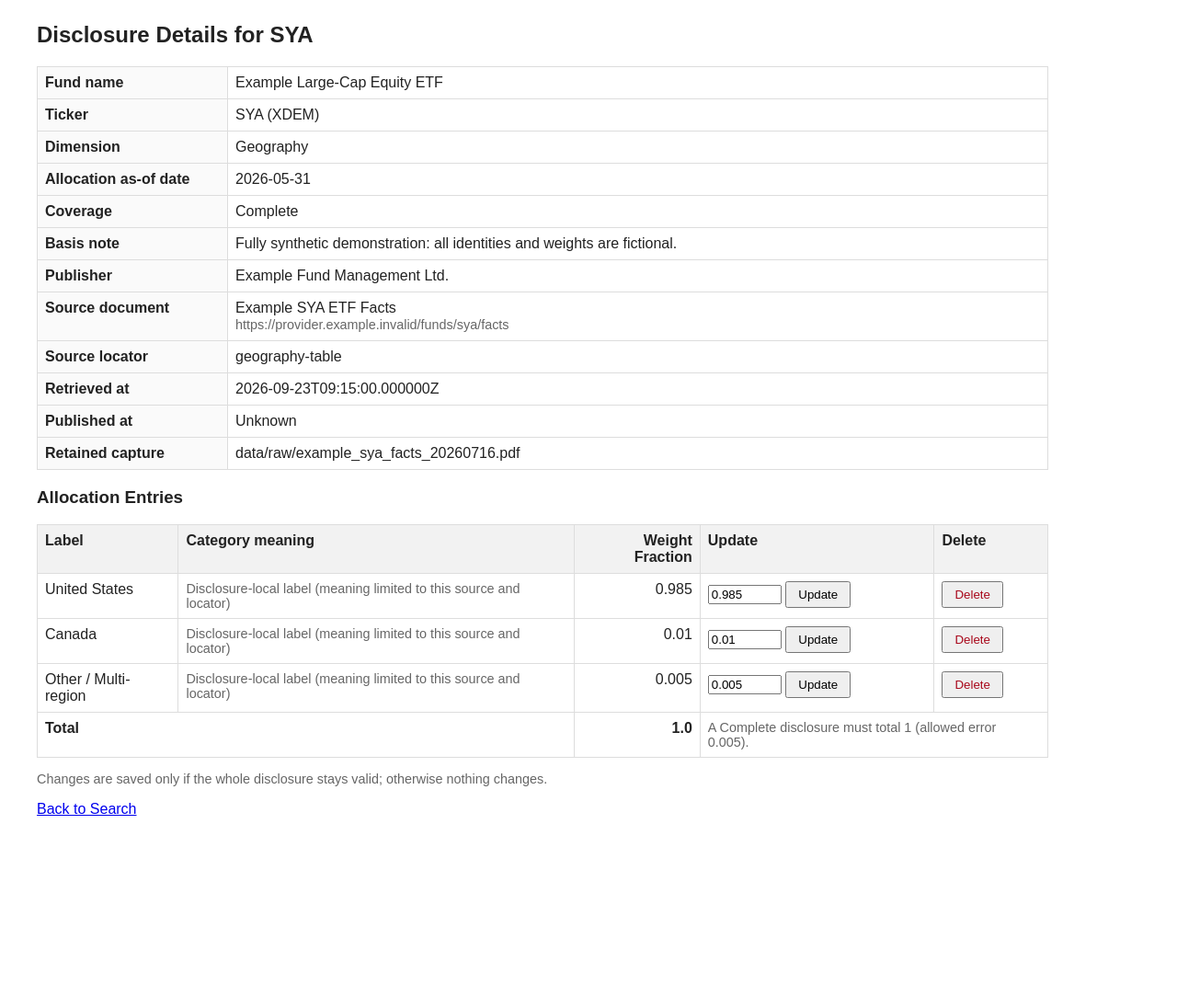
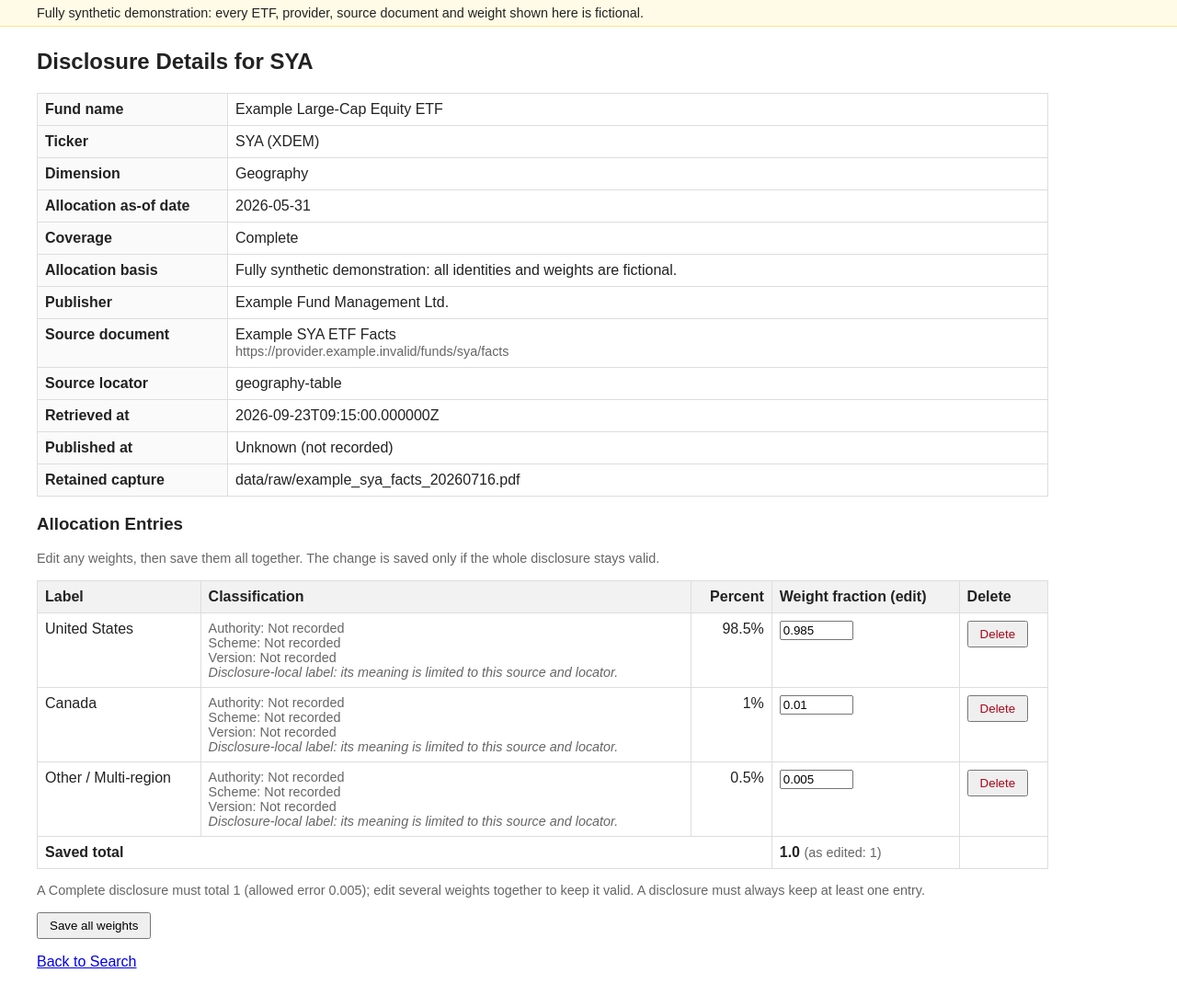
Before and after one commit to Pyrex111/CSC501_Data_Modeling_Project, a Flask app: page /disclosure/1 in a window 1280 px wide. Shown: the part 38-1133 px from the top of the page at 92% size. Before the commit the page ends 925 px from the top, so only its background shows below. Run offline with Flask 3, Linux system fonts and the light colour scheme; data comes from the database, SQL or seed files in the repository.

Commit message:
updated version

```diff
--- a/src/ui/app.py
+++ b/src/ui/app.py
@@ -11,28 +11,43 @@ from itertools import zip_longest
 sys.path.insert(0, os.path.abspath(os.path.join(os.path.dirname(__file__), '..')))
 
 from flask import Flask, flash, redirect, render_template, request, url_for
+from werkzeug.exceptions import HTTPException
 
 from biz import disclosures as biz
 from dal import lookups, repositories
-from dal.database import Database
+from dal.database import DEFAULT_DB_PATH, Database
 
 app = Flask(__name__)
 app.secret_key = os.environ.get('FLASK_SECRET_KEY', 'csc501_milestone4_secret')
+app.config['DATABASE'] = DEFAULT_DB_PATH  # tests point this at a temporary copy
 
 FORM_ROWS = 8  # entry rows shown on the create form
+DEFAULT_BASIS = 'Synthetic demonstration: all identities and weights are fictional.'
+
+
+def db():
+    return Database(app.config['DATABASE'])
 
 
 def _fail(exc):
     flash(biz.friendly_error(exc), 'error')
 
 
+def _require_in_snapshot(conn, snapshot_id, entry_ids):
+    owned = {e['EntryId'] for e in repositories.get_allocation_entries(conn, snapshot_id)}
+    if not set(entry_ids) <= owned:
+        raise repositories.ValidationError('Some entries do not belong to this disclosure.')
+
+
+# ---------------------------------------------------------------- search
 @app.route('/')
 def index():
     filters = {k: request.args.get(k, '') for k in ('ticker', 'dimension', 'as_of')}
     disclosures = []
     try:
         parsed = biz.parse_search(request.args)
-        with Database() as conn:
+        filters['ticker'] = parsed['ticker'] or ''
+        with db() as conn:
             disclosures = repositories.search_disclosures(
                 conn, ticker=parsed['ticker'],
                 dimension_name=parsed['dimension'], as_of_date=parsed['as_of'])
@@ -42,36 +57,46 @@ def index():
                            dimensions=biz.DIMENSIONS)
 
 
-@app.route('/disclosure/<int:snapshot_id>')
+# ---------------------------------------------------------------- detail
+def _render_detail(snapshot_id, edits=None, status=200):
+    with db() as conn:
+        detail = repositories.get_disclosure_detail(conn, snapshot_id)
+        same_etf = repositories.search_disclosures(conn, etf_id=detail['ETFId'])
+    match = next((r for r in same_etf if r['SnapshotId'] == snapshot_id), {})
+    detail['Ticker'] = match.get('Ticker')
+    detail['ExchangeContext'] = match.get('ExchangeContext')
+    entries = biz.annotate_entries(detail['Entries'])
+    for e in entries:
+        e['Input'] = (edits or {}).get(e['EntryId'], e['WeightFraction'])
+    return render_template('detail.html', detail=detail, entries=entries,
+                           total=biz.total_weight(entries)), status
+
+
+@app.route('/disclosure/<snapshot_id>')
 def detail(snapshot_id):
     try:
-        with Database() as conn:
-            detail = repositories.get_disclosure_detail(conn, snapshot_id)
-            same_etf = repositories.search_disclosures(conn, etf_id=detail['ETFId'])
-        match = next((r for r in same_etf if r['SnapshotId'] == snapshot_id), {})
-        detail['Ticker'] = match.get('Ticker')
-        detail['ExchangeContext'] = match.get('ExchangeContext')
-        entries = biz.annotate_entries(detail['Entries'])
-        return render_template('detail.html', detail=detail, entries=entries,
-                               total=biz.total_weight(entries))
+        return _render_detail(biz.parse_id(snapshot_id, 'Disclosure'))
     except Exception as exc:
         _fail(exc)
         return redirect(url_for('index'))
 
 
+# ---------------------------------------------------------------- create
 @app.route('/disclosure/new', methods=['GET', 'POST'])
 def new_disclosure():
+    status = 200
     if request.method == 'POST':
         try:
             payload = biz.parse_new_disclosure(request.form)
-            with Database() as conn:
+            with db() as conn:
                 created = repositories.create_disclosure(conn, payload)
             flash('Disclosure created.', 'success')
             return redirect(url_for('detail', snapshot_id=created['SnapshotId']))
         except Exception as exc:
             _fail(exc)
+            status = 422
     try:
-        with Database() as conn:
+        with db() as conn:
             etfs = lookups.list_etfs(conn)
             dimensions = lookups.list_dimensions(conn)
             sources = lookups.list_source_documents(conn)
@@ -85,27 +110,32 @@ def new_disclosure():
     rows += [('', '')] * max(0, FORM_ROWS - len(rows))
     return render_template('new.html', etfs=etfs, dimensions=dimensions, sources=sources,
                            categories=biz.category_scopes(categories, sources),
-                           statuses=biz.COVERAGE_STATUSES, rows=rows, form=request.form)
+                           statuses=biz.COVERAGE_STATUSES, rows=rows, form=request.form,
+                           default_basis=DEFAULT_BASIS), status
 
 
-def _back_to_detail(snapshot_id):
-    if snapshot_id:
-        return redirect(url_for('detail', snapshot_id=snapshot_id))
-    return redirect(url_for('index'))
-
-
-@app.route('/update_weight', methods=['POST'])
-def update_weight():
-    snapshot_id = request.form.get('snapshot_id', type=int)
+# ---------------------------------------------------------------- update / delete
+@app.route('/update_weights', methods=['POST'])
+def update_weights():
     try:
-        entry_id = biz.parse_id(request.form.get('entry_id'), 'Entry')
-        weight = biz.parse_weight(request.form.get('weight'))
-        with Database() as conn:
-            result = repositories.update_entry_weight(conn, entry_id, weight)
-        flash(f"Updated {result['Label']} to {result['WeightFraction']}.", 'success')
+        snapshot_id = biz.parse_id(request.form.get('snapshot_id'), 'Disclosure')
     except Exception as exc:
         _fail(exc)
-    return _back_to_detail(snapshot_id)
+        return redirect(url_for('index'))
+    try:
+        changes = biz.parse_batch(request.form)
+        with db() as conn:
+            _require_in_snapshot(conn, snapshot_id, [c['EntryId'] for c in changes])
+            repositories.update_weights_batch(conn, changes)
+        flash(f'Saved {len(changes)} weight(s) together.', 'success')
+        return redirect(url_for('detail', snapshot_id=snapshot_id))
+    except Exception as exc:
+        _fail(exc)
+    try:  # keep what the user typed
+        return _render_detail(snapshot_id, biz.submitted_weights(request.form), 422)
+    except Exception as exc:
+        _fail(exc)
+        return redirect(url_for('index'))
 
 
 @app.route('/delete_entry', methods=['POST'])
@@ -113,14 +143,19 @@ def remove_entry():
     snapshot_id = request.form.get('snapshot_id', type=int)
     try:
         entry_id = biz.parse_id(request.form.get('entry_id'), 'Entry')
-        with Database() as conn:
+        with db() as conn:
+            if snapshot_id:
+                _require_in_snapshot(conn, snapshot_id, [entry_id])
             repositories.delete_entry(conn, entry_id)
         flash('Entry deleted.', 'success')
     except Exception as exc:
         _fail(exc)
-    return _back_to_detail(snapshot_id)
+    if snapshot_id:
+        return redirect(url_for('detail', snapshot_id=snapshot_id))
+    return redirect(url_for('index'))
 
 
+# ---------------------------------------------------------------- portfolio
 @app.route('/portfolio')
 def portfolio():
     number = request.args.get('customer', '').strip()
@@ -128,19 +163,24 @@ def portfolio():
     holding_date = request.args.get('holding_date', '').strip() or None
     customers, portfolios, dates, result, disclosures = [], [], [], None, {}
     try:
-        with Database() as conn:
+        if holding_date:
+            holding_date = biz.parse_date(holding_date, 'Holding date')
+        with db() as conn:
             customers = lookups.list_customers(conn)
             if number:
                 portfolios = lookups.list_customer_portfolios(conn, number)
-                chosen = portfolio_id or (portfolios[0]['PortfolioId'] if len(portfolios) == 1 else None)
-                if chosen:
-                    dates = lookups.list_holding_dates(conn, chosen)
+                if portfolio_id is None and len(portfolios) == 1:
+                    portfolio_id = portfolios[0]['PortfolioId']
+                if portfolio_id:
+                    dates = lookups.list_holding_dates(conn, portfolio_id)
+                    if holding_date is None and len(dates) == 1:
+                        holding_date = dates[0]
                 try:
                     result = repositories.get_customer_portfolio(
                         conn, number, portfolio_id=portfolio_id,
                         holding_as_of_date=holding_date)
                 except repositories.ValidationError as exc:
-                    _fail(exc)  # ask the user to choose a portfolio or date
+                    _fail(exc)  # asks the user to choose a portfolio or date
                 if result:
                     for h in result['Holdings']:
                         disclosures[h['ETFId']] = repositories.search_disclosures(conn, etf_id=h['ETFId'])
@@ -151,5 +191,18 @@ def portfolio():
                            holding_date=holding_date, result=result, disclosures=disclosures)
 
 
+# ---------------------------------------------------------------- errors
+@app.errorhandler(HTTPException)
+def handle_http_error(exc):
+    flash('That page or action is not available.', 'error')
+    return redirect(url_for('index'))
+
+
+@app.errorhandler(Exception)
+def handle_unexpected_error(exc):
+    flash(biz.friendly_error(exc), 'error')
+    return redirect(url_for('index'))
+
+
 if __name__ == '__main__':
     app.run(debug=os.environ.get('FLASK_DEBUG') == '1')
--- a/src/ui/templates/base.html
+++ b/src/ui/templates/base.html
@@ -21,6 +21,7 @@
         .grid input[type=text], .grid input[type=date], .grid select, .grid textarea { width: 100%; box-sizing: border-box; padding: 6px; }
         .meta td:first-child { width: 190px; background: #fafafa; font-weight: bold; }
         .muted { color: #666; font-size: 0.9em; }
+        .banner { background: #fffbe6; border-bottom: 1px solid #ffe58f; padding: 6px 40px; font-size: 0.9em; }
         .num { text-align: right; }
         button { padding: 5px 12px; cursor: pointer; }
         button.danger { color: #a8071a; }
@@ -33,6 +34,7 @@
         <a href="{{ url_for('new_disclosure') }}">New disclosure</a>
         <a href="{{ url_for('portfolio') }}">Portfolio</a>
     </nav>
+    <div class="banner">Fully synthetic demonstration: every ETF, provider, source document and weight shown here is fictional.</div>
     <main>
         {% with messages = get_flashed_messages(with_categories=true) %}
           {% for category, message in messages %}
--- a/src/ui/templates/detail.html
+++ b/src/ui/templates/detail.html
@@ -9,36 +9,39 @@
     <tr><td>Dimension</td><td>{{ detail.DimensionName }}</td></tr>
     <tr><td>Allocation as-of date</td><td>{{ detail.AllocationAsOfDate }}</td></tr>
     <tr><td>Coverage</td><td>{{ detail.CoverageStatus }}</td></tr>
-    <tr><td>Basis note</td><td>{{ detail.BasisNote }}</td></tr>
+    <tr><td>Allocation basis</td><td>{{ detail.BasisNote }}</td></tr>
     <tr><td>Publisher</td><td>{{ detail.PublisherName }}</td></tr>
     <tr><td>Source document</td><td>{{ detail.DocumentTitle or 'Untitled' }}<br><span class="muted">{{ detail.Url }}</span></td></tr>
     <tr><td>Source locator</td><td>{{ detail.SourceLocator }}</td></tr>
     <tr><td>Retrieved at</td><td>{{ detail.RetrievedAt }}</td></tr>
-    <tr><td>Published at</td><td>{{ detail.PublishedAt or 'Unknown' }}</td></tr>
+    <tr><td>Published at</td><td>{{ detail.PublishedAt or 'Unknown (not recorded)' }}</td></tr>
     <tr><td>Retained capture</td><td>{{ detail.CapturedFileRef }}</td></tr>
 </table>
 
 <h3>Allocation Entries</h3>
+<p class="muted">Edit any weights, then save them all together. The change is saved only if the whole disclosure stays valid.</p>
+<form id="batch" method="POST" action="{{ url_for('update_weights') }}">
+    <input type="hidden" name="snapshot_id" value="{{ detail.SnapshotId }}">
+</form>
 <table>
     <tr>
         <th>Label</th>
-        <th>Category meaning</th>
-        <th class="num">Weight Fraction</th>
-        <th>Update</th>
+        <th>Classification</th>
+        <th class="num">Percent</th>
+        <th>Weight fraction (edit)</th>
         <th>Delete</th>
     </tr>
     {% for entry in entries %}
     <tr>
         <td>{{ entry.Label }}{% if entry.CategoryCode %} <span class="muted">({{ entry.CategoryCode }})</span>{% endif %}</td>
-        <td class="muted">{{ entry.ContextLabel }}</td>
-        <td class="num">{{ entry.WeightFraction }}</td>
+        <td class="muted">
+            {% for name, value in entry.Classification %}{{ name }}: {{ value }}<br>{% endfor %}
+            {% if entry.ClassificationNote %}<em>{{ entry.ClassificationNote }}</em>{% endif %}
+        </td>
+        <td class="num">{{ entry.Percent }}</td>
         <td>
-            <form method="POST" action="{{ url_for('update_weight') }}" class="inline">
-                <input type="hidden" name="entry_id" value="{{ entry.EntryId }}">
-                <input type="hidden" name="snapshot_id" value="{{ detail.SnapshotId }}">
-                <input type="number" step="0.001" min="0" max="1" name="weight" value="{{ entry.WeightFraction }}" required>
-                <button type="submit">Update</button>
-            </form>
+            <input type="hidden" form="batch" name="entry_id" value="{{ entry.EntryId }}">
+            <input type="number" form="batch" class="w" name="weight" step="0.001" min="0" max="1" value="{{ entry.Input }}" required>
         </td>
         <td>
             <form method="POST" action="{{ url_for('remove_entry') }}" class="inline"
@@ -51,13 +54,30 @@
     </tr>
     {% endfor %}
     <tr>
-        <td colspan="2"><strong>Total</strong></td>
-        <td class="num"><strong>{{ total }}</strong></td>
-        <td colspan="2" class="muted">
-            {% if detail.CoverageStatus == 'Complete' %}A Complete disclosure must total 1 (allowed error 0.005).{% else %}Totals are not enforced for {{ detail.CoverageStatus }} disclosures.{% endif %}
-        </td>
+        <td colspan="3"><strong>Saved total</strong></td>
+        <td><strong>{{ total }}</strong>
+            <span class="muted">(as edited: <span id="edited-total">{{ total }}</span>)</span></td>
+        <td></td>
     </tr>
 </table>
-<p class="muted">Changes are saved only if the whole disclosure stays valid; otherwise nothing changes.</p>
+<p class="muted">
+    {% if detail.CoverageStatus == 'Complete' %}A Complete disclosure must total 1 (allowed error 0.005); edit several weights together to keep it valid.
+    {% else %}Totals are not enforced for {{ detail.CoverageStatus }} disclosures.{% endif %}
+    A disclosure must always keep at least one entry.
+</p>
+<p><button type="submit" form="batch">Save all weights</button></p>
 <p><a href="{{ url_for('index') }}">Back to Search</a></p>
+
+<script>
+(function () {
+    var inputs = document.querySelectorAll('input.w');
+    function total() {
+        var t = 0;
+        for (var i = 0; i < inputs.length; i++) { t += parseFloat(inputs[i].value) || 0; }
+        document.getElementById('edited-total').textContent = (Math.round(t * 1e6) / 1e6).toString();
+    }
+    for (var i = 0; i < inputs.length; i++) { inputs[i].addEventListener('input', total); }
+    total();
+})();
+</script>
 {% endblock %}
--- a/src/ui/templates/new.html
+++ b/src/ui/templates/new.html
@@ -40,7 +40,7 @@
         </select>
     </label>
     <label>Basis note
-        <textarea name="basis_note" rows="2" required>{{ form.get('basis_note', '') }}</textarea>
+        <textarea name="basis_note" rows="2" required>{{ form.get('basis_note', default_basis) }}</textarea>
     </label>
 
     <h3>Entries</h3>
```
Also changed, not shown: src/biz/disclosures.py (+50 -6 lines), src/ui/templates/portfolio.html (+8 -10 lines), tests/test_ui_routes.py (added, +333 -0 lines), milestones/04_relational/contributions/shahmeer/readme.md, milestones/04_relational/figures/ui_screenshots/01_search_geography_filter.png (added), milestones/04_relational/figures/ui_screenshots/03_portfolio_holding_vs_allocation_dates.png (added), 8 other files.
